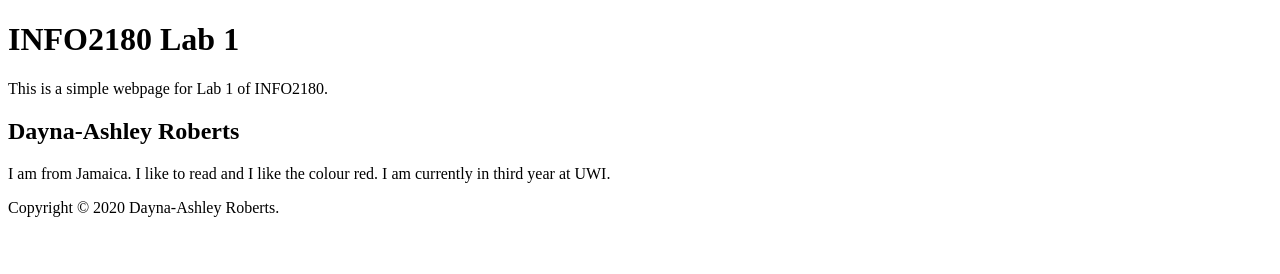
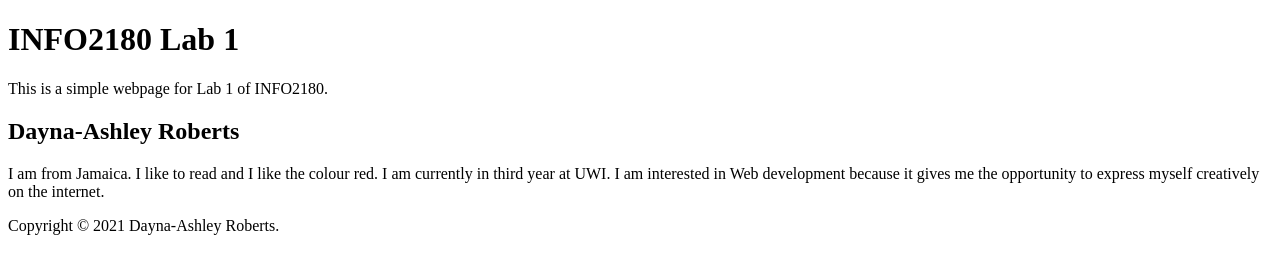
Before and after one commit to DaynaAshley/-info2180-lab1, a plain HTML site: page index.html in a window 1280 px wide. Drawn offline with Linux system fonts and the light colour scheme.

Commit message:
Updated Simple HTML webpage

```diff
--- a/index.html
+++ b/index.html
@@ -4,6 +4,7 @@
     <meta charset="UTF-8">
     <meta name="viewport" content="width=devicewidth, initial-scale=1.0">
     <meta http-equiv="X-UA-Compatible" content="ie=edge">
+    <link href="styles.css" rel="stylesheet" type="text/css">
     <title>INFO2180 Lab 1</title>
 </head>
 <body>
@@ -13,10 +14,11 @@
  </header>
  <main>
  <h2>Dayna-Ashley Roberts</h2>
- <p>I am from Jamaica. I like to read and I like the colour red. I am currently in third year at UWI. </p>
+ <p>I am from Jamaica. I like to read and I like the colour red. I am currently in third year at UWI.
+    I am interested in Web development because it gives me the opportunity to express myself creatively on the internet.</p>
  </main>
  <footer>
- <p>Copyright &copy; 2020 Dayna-Ashley Roberts.</p>
+ <p>Copyright &copy; 2021 Dayna-Ashley Roberts.</p>
  </footer>
 </body>
 </html>
```
